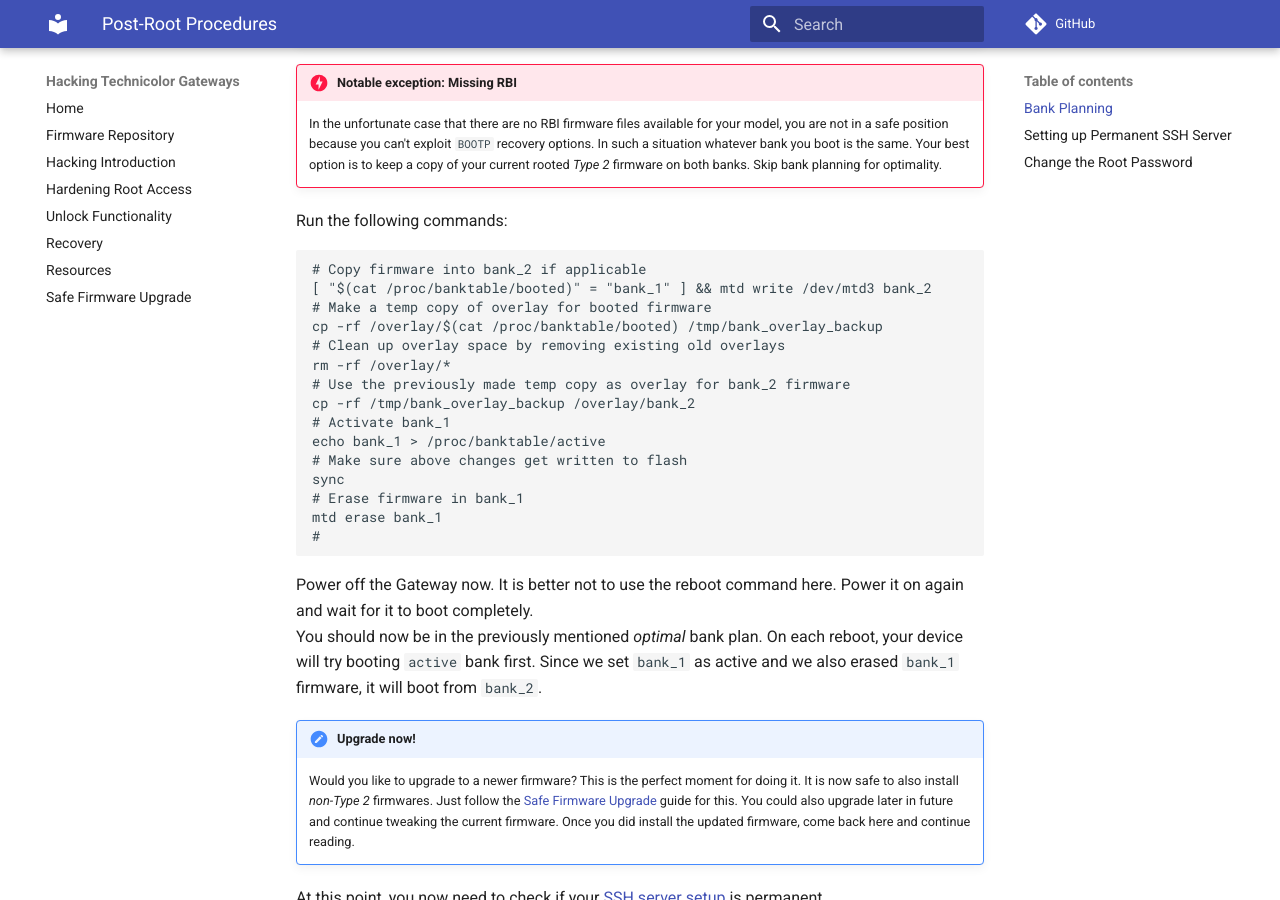
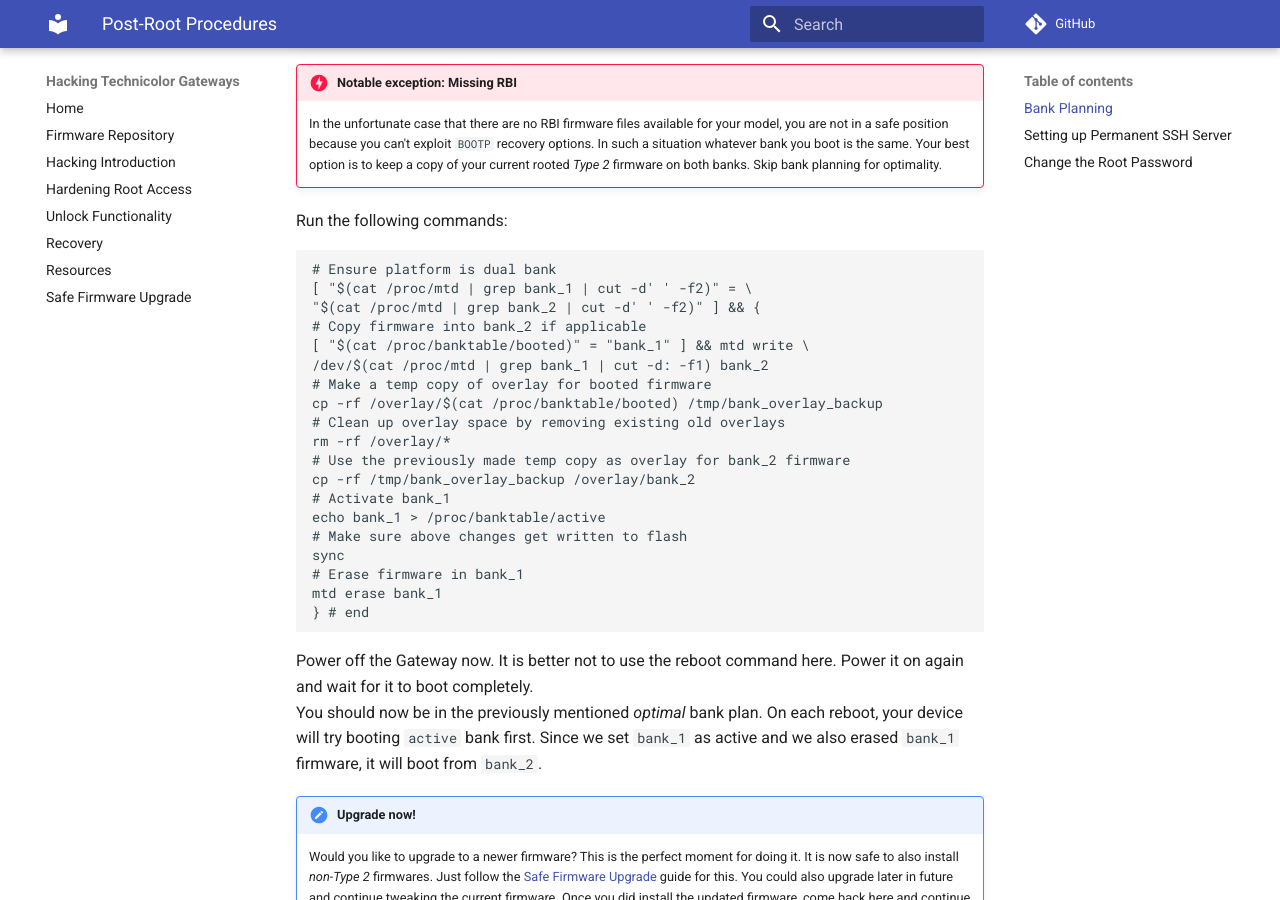
Before and after one commit to hack-technicolor/hack-technicolor, an MkDocs documentation site: the page built from docs/Hacking/PostRoot.md, in a window 1280 px wide and 900 px high, scrolled down 1071 px. Built offline with MkDocs 1.6.1 and Material for MkDocs 9.7.7, drawn with Linux system fonts in a browser that asks for light colours; comment, search, counter and statistics services are not loaded.

Commit message:
Bank planning compatible with generic mtd layouts

````diff
--- a/docs/Hacking/PostRoot.md
+++ b/docs/Hacking/PostRoot.md
@@ -43,8 +43,12 @@ We will now check the current state and move to the above one, such that it will
 Run the following commands:
 
 ```bash
+# Ensure platform is dual bank
+[ "$(cat /proc/mtd | grep bank_1 | cut -d' ' -f2)" = \
+"$(cat /proc/mtd | grep bank_2 | cut -d' ' -f2)" ] && {
 # Copy firmware into bank_2 if applicable
-[ "$(cat /proc/banktable/booted)" = "bank_1" ] && mtd write /dev/mtd3 bank_2
+[ "$(cat /proc/banktable/booted)" = "bank_1" ] && mtd write \
+/dev/$(cat /proc/mtd | grep bank_1 | cut -d: -f1) bank_2
 # Make a temp copy of overlay for booted firmware
 cp -rf /overlay/$(cat /proc/banktable/booted) /tmp/bank_overlay_backup
 # Clean up overlay space by removing existing old overlays
@@ -57,7 +61,7 @@ echo bank_1 > /proc/banktable/active
 sync
 # Erase firmware in bank_1
 mtd erase bank_1
-#
+} # end
 ```
 
 Power off the Gateway now. It is better not to use the reboot command here. Power it on again and wait for it to boot completely.
````
